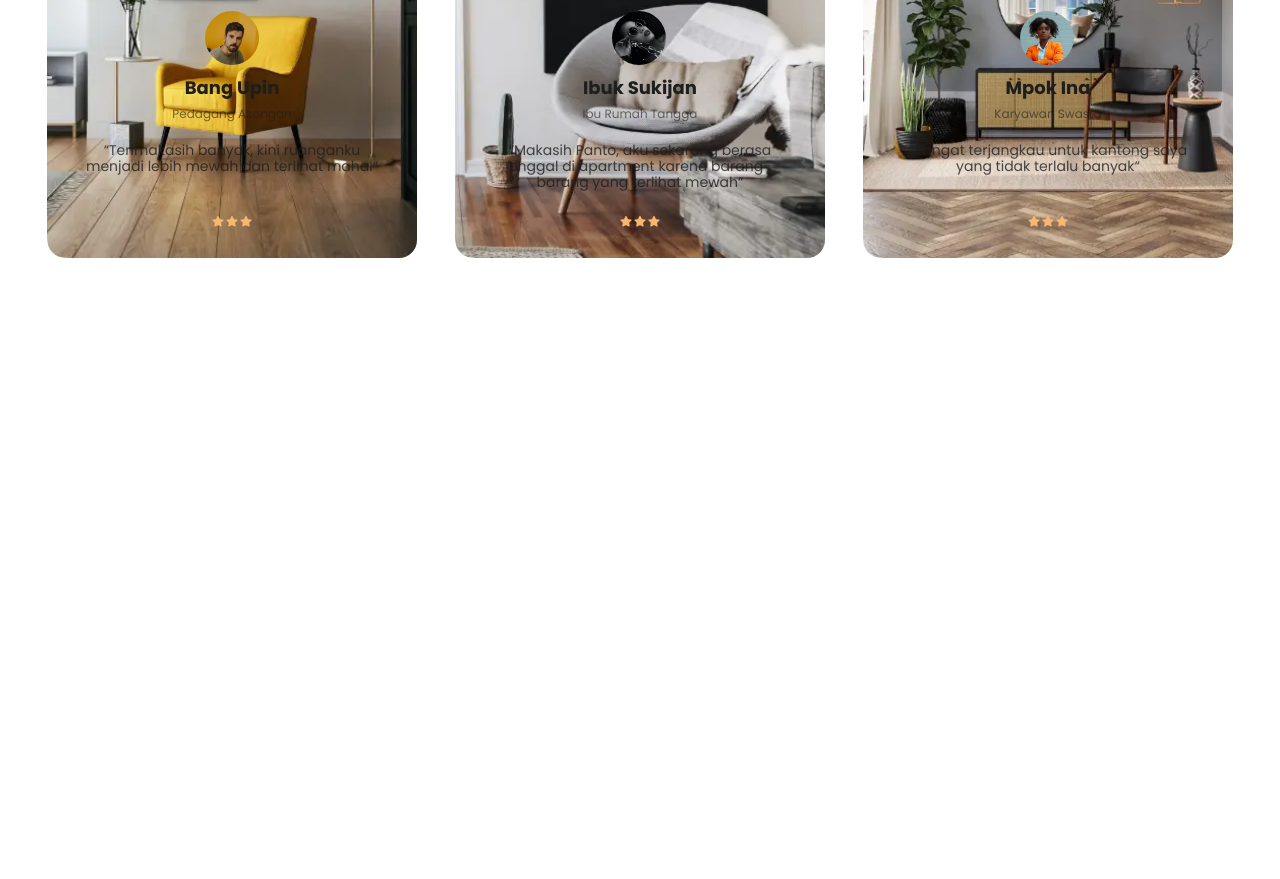
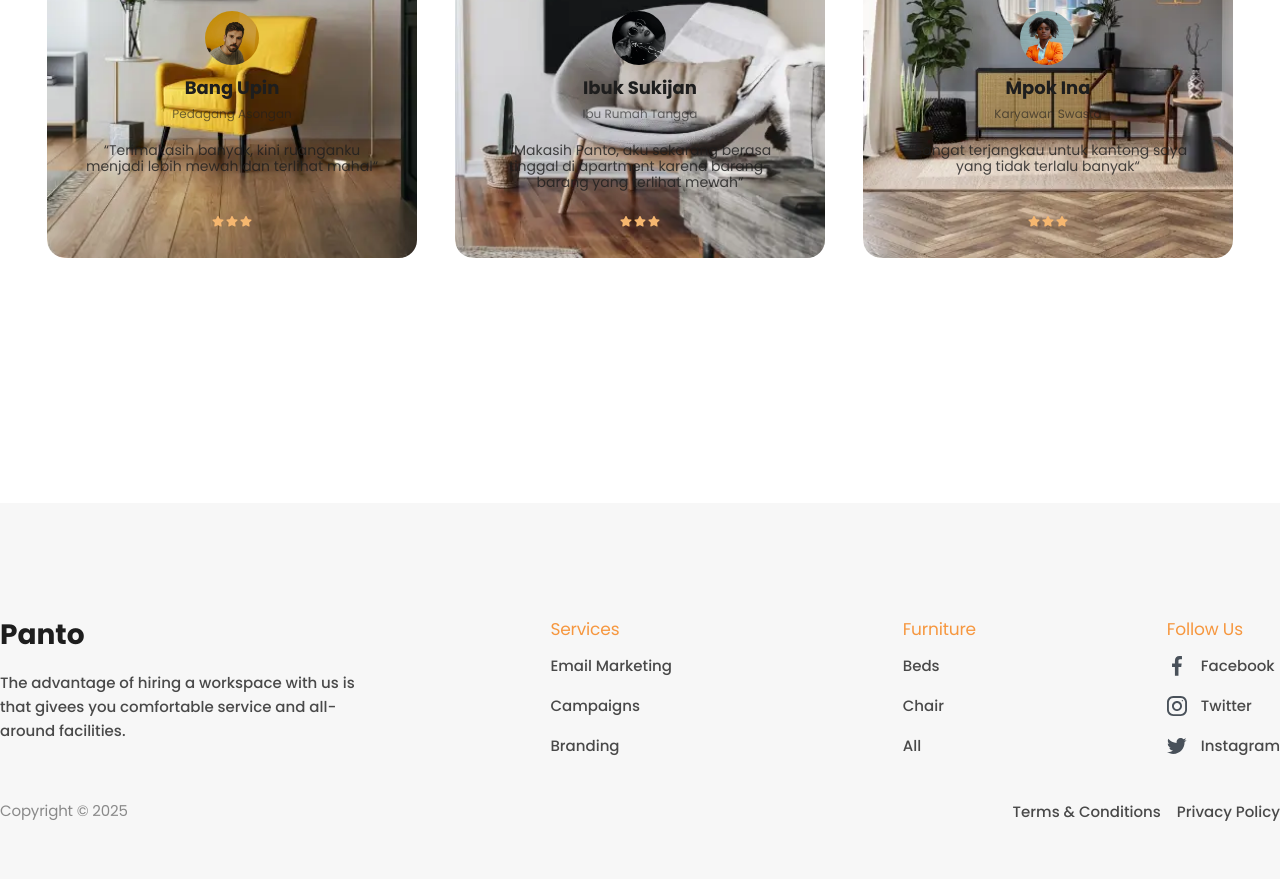
Before and after one commit to Kodzigor/panto_landing, a website built with Vite: page index.html in a window 1280 px wide. Shown: the part 4152-5031 px from the top of the page. Before the commit the page ends 4655 px from the top, so only its background shows below. Built offline with nearby package versions, Linux system fonts and the light colour scheme; files whose address does not match are found by name.

Commit message:
feat: styles for footer

```diff
--- a/index.html
+++ b/index.html
@@ -15,7 +15,7 @@
 <body>
   <section class="first-section">
     <nav class="top-nav container">
-      <a class="top-nav__company" href="">Panto</a>
+      <a class="company" href="">Panto</a>
 
       <ul class="desktop-nav desktop-only">
         <li class="desktop-nav__item">
@@ -517,7 +517,7 @@
           <div class="|">
             <div class="testimonials-card__content">
               <figure class="testimonials-card__person">
-                <img src="/src/images/testimonials/Bang Upin.webp" alt="Bang Upin"">
+                <img src="/src/images/testimonials/Bang Upin.webp" alt="Bang Upin">
               </figure>
               <h3 class=" testimonials-card__name">Bang Upin</h3>
               <p class="testimonials-card__position">Pedagang Asongan</p>
@@ -637,6 +637,68 @@
     </section>
 
   </main>
+
+  <footer class="bottom-bar">
+    <div class="container bottom-bar__container">
+
+      <div class="bottom-bar__topside">
+        <a class="company company--black" href="#">Panto</a>
+        <p class="bottom-bar__text">The advantage of hiring a workspace with us is that givees you comfortable service and all-around facilities.</p>
+      </div>
+
+      <ul class="bottom-bar__list">
+        <p class="bottom-bar__highliht">Services</p>
+        <li class="bottom-bar__item">
+          <a href="#" class="bottom-bar__link">Email Marketing</a>
+        </li>
+        <li class="bottom-bar__item">
+          <a href="#" class="bottom-bar__link">Campaigns</a>
+        </li>
+        <li class="bottom-bar__item">
+          <a href="#" class="bottom-bar__link">Branding</a>
+        </li>
+      </ul>
+
+      <ul class="bottom-bar__list">
+        <p class="bottom-bar__highliht">Furniture</p>
+        <li class="bottom-bar__item">
+          <a href="#" class="bottom-bar__link">Beds</a>
+        </li>
+        <li class="bottom-bar__item">
+          <a href="#" class="bottom-bar__link">Chair</a>
+        </li>
+        <li class="bottom-bar__item">
+          <a href="#" class="bottom-bar__link">All</a>
+        </li>
+      </ul>
+
+      <ul class="bottom-bar__list">
+        <p class="bottom-bar__highliht">Follow Us</p>
+        <li class="bottom-bar__item">
+          <a href="#" class="bottom-bar__link">
+            <img src="./src/images/icons/facebook.svg" alt="facebook">
+            Facebook</a>
+        </li>
+        <li class="bottom-bar__item">
+          <a href="#" class="bottom-bar__link">
+            <img src="./src/images/icons/instagram.svg" alt="instagram">
+            Twitter</a>
+        </li>
+        <li class="bottom-bar__item">
+          <a href="#" class="bottom-bar__link">
+            <img src="./src/images/icons/twitter.svg" alt="twitter">
+            Instagram</a>
+        </li>
+      </ul>
+
+      <div class="bottom-bar__terms">
+        <a href="" class="bottom-bar__link">Terms & Conditions</a>
+        <a href="" class="bottom-bar__link">Privacy Policy</a>
+      </div>
+
+      <div class="bottom-bar__copy">Copyright © 2025</div>
+    </div>
+  </footer>
 </body>
 
 </html>
--- a/src/scss/common.scss
+++ b/src/scss/common.scss
@@ -7,6 +7,7 @@ $dark-grey: #8d8d8d;
 $alt-grey: #fafafa;
 $orange: #e58411;
 $light-orange: #f6b76f;
+$alt-orange: #f6973f;
 $white: #ffffff;
 $purple: #0d1b39;
 
@@ -24,6 +25,21 @@ $purple: #0d1b39;
 
   @include media(xl) {
     padding: 0;
+  }
+}
+
+.company {
+  font-size: 28px;
+  font-weight: 700;
+  line-height: 100%;
+  letter-spacing: 1%;
+  text-align: left;
+  text-transform: capitalize;
+  text-decoration: none;
+  color: $white;
+
+  &--black {
+    color: $black;
   }
 }
 
@@ -55,6 +71,15 @@ $purple: #0d1b39;
 
   cursor: pointer;
 
+  transition:
+    opacity 0.3s,
+    rotate 0.5s;
+
+  &:hover {
+    opacity: 0.7;
+    transform: rotate(360deg);
+  }
+
   & svg {
     width: 17px;
     height: 17px;
--- a/src/scss/reset.scss
+++ b/src/scss/reset.scss
@@ -135,3 +135,7 @@ input {
   margin: 0;
   padding: 0;
 }
+
+a {
+  text-decoration: none;
+}
--- /dev/null
+++ b/src/scss/sections/bottom-bar.scss
@@ -0,0 +1,132 @@
+@use '../mixins.scss' as *;
+@use '../common.scss' as *;
+
+.bottom-bar {
+  background-color: $light-grey;
+  padding-top: 60px;
+  padding-bottom: 13px;
+
+  @include media(lg) {
+    padding-top: 118px;
+    padding-bottom: 55px;
+  }
+
+  &__container {
+    display: grid;
+    grid-template-columns: repeat(2, 1fr);
+    row-gap: 42px;
+    column-gap: 45px;
+
+    @include media(sm) {
+      grid-template-columns: repeat(3, 1fr);
+    }
+
+    @include media(lg) {
+      grid-template-columns: 2fr repeat(3, 1fr);
+      column-gap: 120px;
+    }
+  }
+
+  &__topside {
+    grid-column: 1 / span 2;
+
+    @include media(sm) {
+      grid-column: 1 / span 3;
+    }
+
+    @include media(lg) {
+      grid-column: 1 / span 1;
+    }
+  }
+
+  &__text {
+    font-weight: 500;
+    font-size: 15px;
+    line-height: 1.6;
+
+    margin-top: 22px;
+    opacity: 0.8;
+  }
+
+  &__list {
+    display: flex;
+    flex-direction: column;
+    gap: 16px;
+
+    @include media(lg) {
+      width: fit-content;
+      justify-self: end;
+    }
+  }
+
+  &__highliht {
+    font-weight: 400;
+    font-size: 17px;
+    letter-spacing: -0.01em;
+    color: $alt-orange;
+  }
+
+  &__terms {
+    display: flex;
+    flex-direction: column;
+    justify-content: flex-end;
+    gap: 16px;
+
+    text-align: right;
+
+    @include media(sm) {
+      grid-column: 1 / span 3;
+
+      flex-direction: row;
+      justify-content: center;
+    }
+
+    @include media(lg) {
+      grid-column: 2 / span 3;
+      grid-row: 2 / span 1;
+      justify-content: flex-end;
+    }
+  }
+
+  &__link {
+    font-weight: 500;
+    font-size: 15px;
+    line-height: 1.6;
+    color: $black;
+    opacity: 0.8;
+
+    display: flex;
+    align-items: center;
+    gap: 14px;
+
+    & img {
+      width: 20px;
+      height: 20px;
+      object-fit: contain;
+
+      opacity: 1;
+    }
+  }
+
+  &__copy {
+    font-weight: 400;
+    font-size: 15px;
+    letter-spacing: -0.01em;
+    color: $black;
+    opacity: 0.5;
+    text-align: center;
+
+    grid-column: 1 / span 2;
+    margin-top: 3px;
+
+    @include media(sm) {
+      grid-column: 1 / span 3;
+    }
+
+    @include media(lg) {
+      grid-column: 1 / span 1;
+      grid-row: 2 / span 1;
+      text-align: left;
+    }
+  }
+}
--- a/src/scss/sections/first-screen.scss
+++ b/src/scss/sections/first-screen.scss
@@ -8,12 +8,14 @@
   position: relative;
   overflow-x: hidden;
 
-  background: linear-gradient(to top, $white 0%, transparent 20vh),
+  background:
+    linear-gradient(to top, $white 0%, transparent 20vh),
     url(../../images/hero-bg__mob.jpg) center no-repeat;
   background-size: cover;
 
   @include media(md) {
-    background: linear-gradient(to top, $white 0%, transparent 20vh),
+    background:
+      linear-gradient(to top, $white 0%, transparent 20vh),
       url(../../images/hero-bg.jpg) center no-repeat;
     background-size: cover;
   }
@@ -27,17 +29,6 @@
 
   @include media(md) {
     padding-top: 40px;
-  }
-
-  &__company {
-    font-size: 28px;
-    font-weight: 700;
-    line-height: 100%;
-    letter-spacing: 1%;
-    text-align: left;
-    text-transform: capitalize;
-    text-decoration: none;
-    color: $white;
   }
 
   &__pannel {
@@ -111,7 +102,9 @@
     padding: 12px;
     @include flex(stretch, stretch, column);
     background-color: $white;
-    transition: opacity 1s ease-in, top 0.3s ease-in;
+    transition:
+      opacity 1s ease-in,
+      top 0.3s ease-in;
   }
 
   &__subitem {
@@ -188,7 +181,9 @@
 
   background-color: $white;
 
-  transition: right 0.3s ease-in-out, opacity 0.6s ease-in-out;
+  transition:
+    right 0.3s ease-in-out,
+    opacity 0.6s ease-in-out;
 
   @include media(md) {
     top: 86px;
--- a/src/scss/style.scss
+++ b/src/scss/style.scss
@@ -11,3 +11,4 @@
 @use './sections/materials.scss';
 @use './sections/gallery.scss';
 @use './sections/testimonials.scss';
+@use './sections/bottom-bar.scss';
```
Also changed, not shown: src/images/icons/facebook.svg (added), src/images/icons/instagram.svg (added), src/images/icons/sprite.svg (added), src/images/icons/twitter.svg (added). Lines whose indentation alone changed are shown as unchanged.
